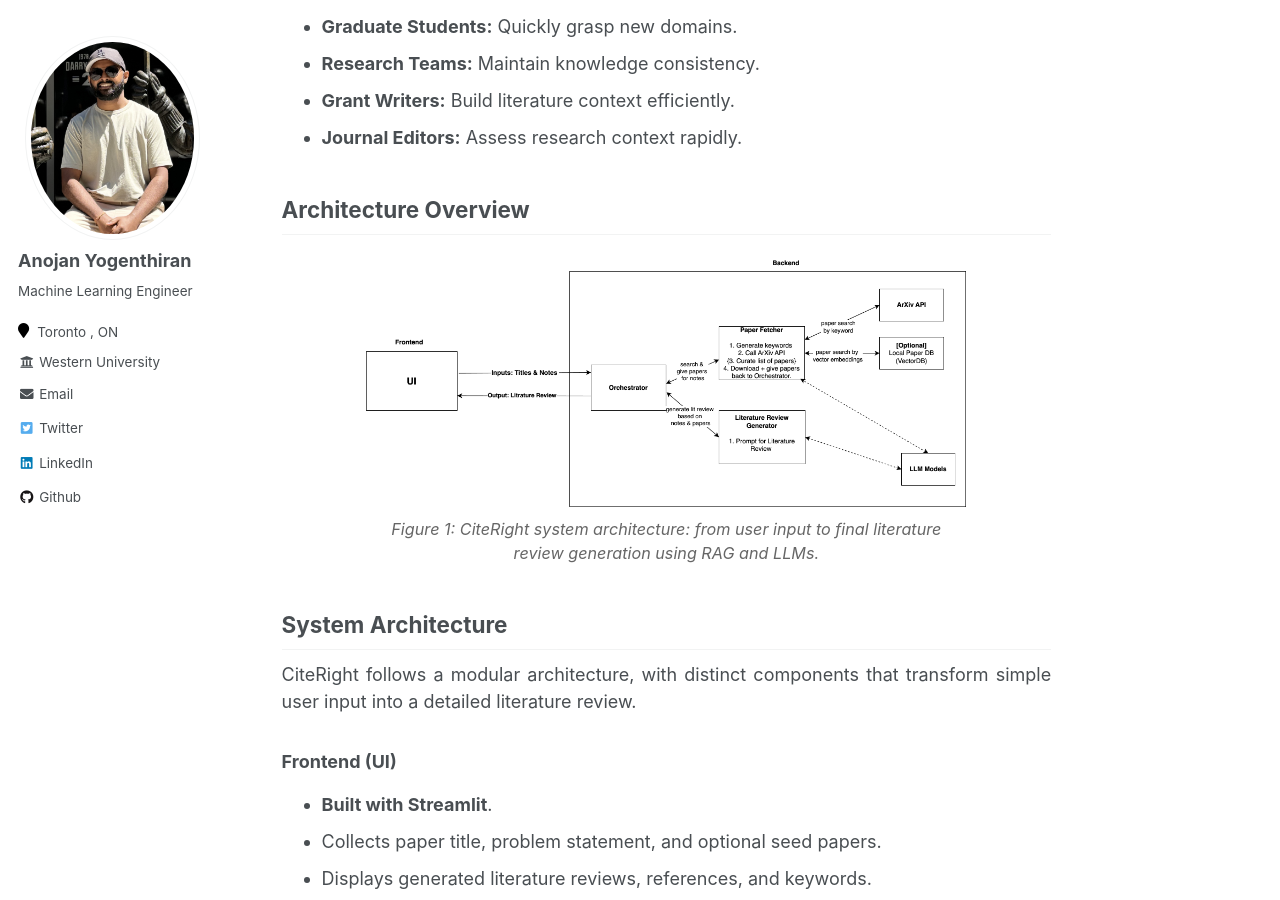
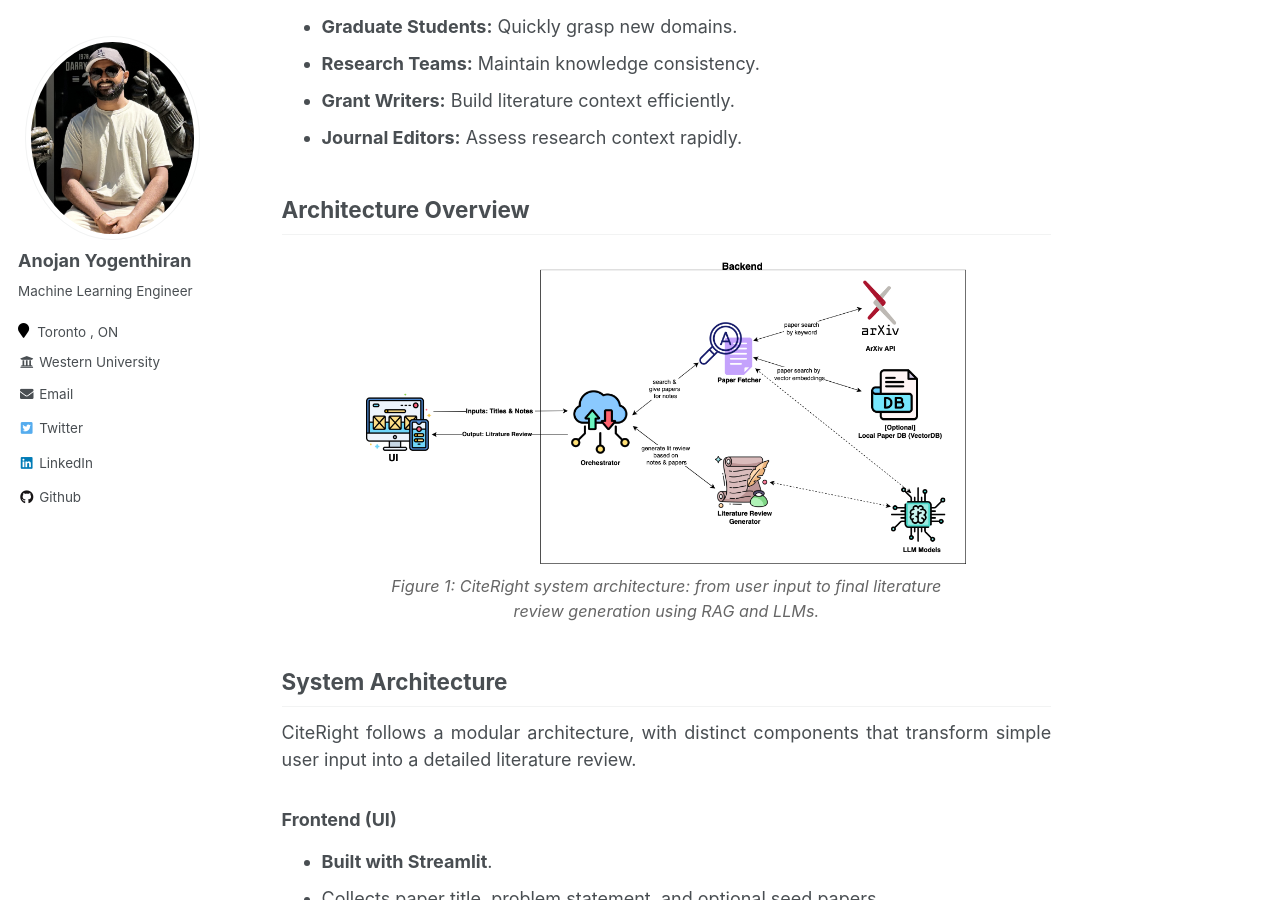
Before and after one commit to ayogenthiran/ayogenthiran.github.io, a Jekyll site: the page built from _posts/2025-05-08-citeright-rag-literature-review.md, in a window 1280 px wide and 900 px high, scrolled down 1529 px. Built offline with Jekyll 4.4.1, drawn with Linux system fonts in a browser that asks for light colours.

Commit message:
Rename architecture diagram and update reference in blog post

```diff
--- a/_posts/2025-05-08-citeright-rag-literature-review.md
+++ b/_posts/2025-05-08-citeright-rag-literature-review.md
@@ -53,7 +53,7 @@ In this post, I'll walk you through the journey of building CiteRight, its archi
 ## Architecture Overview
 
 <div style="text-align: center; margin: 20px auto; max-width: 600px;">
-    <img src="/images/blog/CiteRight/citeright-architecture.png" alt="CiteRight Architecture Diagram" style="width: 100%; height: auto;"/>
+    <img src="/images/blog/CiteRight/citeright-architecture-v2.png" alt="CiteRight Architecture Diagram" style="width: 100%; height: auto;"/>
     <div style="font-size: 0.9em; color: #666; margin-top: 10px; font-style: italic;">
         Figure 1: CiteRight system architecture: from user input to final literature review generation using RAG and LLMs.
     </div>
```
Also changed, not shown: images/blog/CiteRight/citeright-architecture-v2.png (added).
